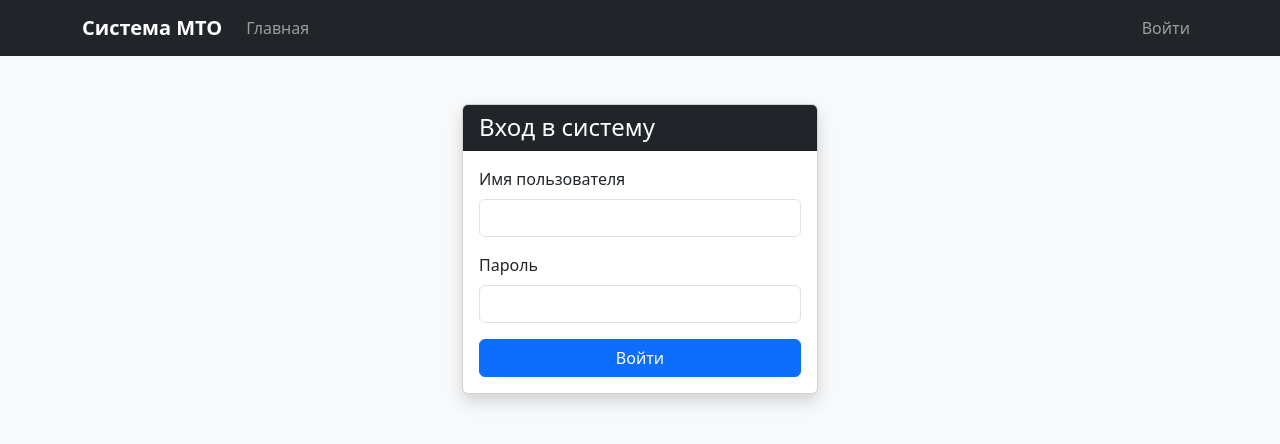
After one commit to Nurzilya-ya/supply-chain-project, a Django app: page /accounts/login/ in a window 1280 px wide. The commit adds this page. Shown: the top 444 px of the page. Run offline with Django 5.2, Linux system fonts and the light colour scheme.

Commit message:
Add user authentication, login template and dynamic navbar

```diff
--- a/config/settings.py
+++ b/config/settings.py
@@ -60,7 +60,7 @@ ROOT_URLCONF = 'config.urls'
 TEMPLATES = [
     {
         'BACKEND': 'django.template.backends.django.DjangoTemplates',
-        'DIRS': [],
+        'DIRS': [BASE_DIR / 'templates'],
         'APP_DIRS': True,
         'OPTIONS': {
             'context_processors': [
@@ -128,3 +128,6 @@ STATIC_URL = 'static/'
 DEFAULT_AUTO_FIELD = 'django.db.models.BigAutoField'
 
 AUTH_USER_MODEL = 'users.User'
+LOGIN_REDIRECT_URL = 'home'
+LOGOUT_REDIRECT_URL = 'home'
+LOGIN_URL = 'login'
--- a/config/urls.py
+++ b/config/urls.py
@@ -19,5 +19,6 @@ from django.urls import path, include
 
 urlpatterns = [
     path('admin/', admin.site.urls),
+    path('accounts/', include('django.contrib.auth.urls')),
     path('', include('core.urls')),
 ]
--- /dev/null
+++ b/templates/base.html
@@ -0,0 +1,66 @@
+<!DOCTYPE html>
+<html lang="ru">
+<head>
+    <meta charset="UTF-8">
+    <meta name="viewport" content="width=device-width, initial-scale=1.0">
+    <title>{% block title %}МТО Нефтегаз{% endblock %}</title>
+    <!-- Подключаем Bootstrap 5 через CDN -->
+    <link href="https://cdn.jsdelivr.net/npm/bootstrap@5.3.0/dist/css/bootstrap.min.css" rel="stylesheet">
+    <style>
+        body { background-color: #f8f9fa; }
+        .navbar-brand { font-weight: bold; }
+    </style>
+</head>
+<body>
+
+    <!-- Навигационная панель -->
+    <nav class="navbar navbar-expand-lg navbar-dark bg-dark mb-4">
+        <div class="container">
+            <a class="navbar-brand" href="/">Система МТО</a>
+            <div class="collapse navbar-collapse">
+                <ul class="navbar-nav me-auto">
+                    <li class="nav-item">
+                        <a class="nav-link" href="/">Главная</a>
+                    </li>
+                    <!-- Сюда позже добавим ссылки на заявки, склады и т.д. -->
+                </ul>
+                <ul class="navbar-nav">
+                    {% if user.is_authenticated %}
+                        <!-- Если пользователь вошел -->
+                        <li class="nav-item">
+                            <span class="nav-link text-light fw-bold">👤 {{ user.username }}</span>
+                        </li>
+                        <li class="nav-item">
+                            <!-- Выход по правилам Django делается через POST-запрос -->
+                            <form method="post" action="{% url 'logout' %}" class="d-inline">
+                                {% csrf_token %}
+                                <button type="submit" class="btn btn-link nav-link text-warning">Выйти</button>
+                            </form>
+                        </li>
+                        {% if user.is_staff %}
+                            <li class="nav-item">
+                                <a class="nav-link text-info" href="/admin/" target="_blank">Админка</a>
+                            </li>
+                        {% endif %}
+                    {% else %}
+                        <!-- Если пользователь гость -->
+                        <li class="nav-item">
+                            <a class="nav-link" href="{% url 'login' %}">Войти</a>
+                        </li>
+                    {% endif %}
+                </ul>
+            </div>
+        </div>
+    </nav>
+
+    <!-- Основной контент страницы -->
+    <div class="container">
+        {% block content %}
+        <!-- Сюда будет вставляться содержимое конкретных страниц -->
+        {% endblock %}
+    </div>
+
+    <!-- Подключаем JS Bootstrap (нужен для выпадающих меню и т.д.) -->
+    <script src="https://cdn.jsdelivr.net/npm/bootstrap@5.3.0/dist/js/bootstrap.bundle.min.js"></script>
+</body>
+</html>
--- /dev/null
+++ b/templates/registration/login.html
@@ -0,0 +1,35 @@
+{% extends 'base.html' %}
+
+{% block title %}Вход в систему{% endblock %}
+
+{% block content %}
+<div class="row justify-content-center mt-5">
+    <div class="col-md-4">
+        <div class="card shadow">
+            <div class="card-header bg-dark text-white">
+                <h4 class="mb-0">Вход в систему</h4>
+            </div>
+            <div class="card-body">
+                <form method="post">
+                    {% csrf_token %}
+
+                    {% if form.errors %}
+                        <div class="alert alert-danger">Неверное имя пользователя или пароль.</div>
+                    {% endif %}
+
+                    <div class="mb-3">
+                        <label class="form-label">Имя пользователя</label>
+                        <input type="text" name="username" class="form-control" required>
+                    </div>
+                    <div class="mb-3">
+                        <label class="form-label">Пароль</label>
+                        <input type="password" name="password" class="form-control" required>
+                    </div>
+
+                    <button type="submit" class="btn btn-primary w-100">Войти</button>
+                </form>
+            </div>
+        </div>
+    </div>
+</div>
+{% endblock %}
```
Also changed, not shown: core/templates/core/home.html (+42 -14 lines), core/views.py (+14 -1 lines).
